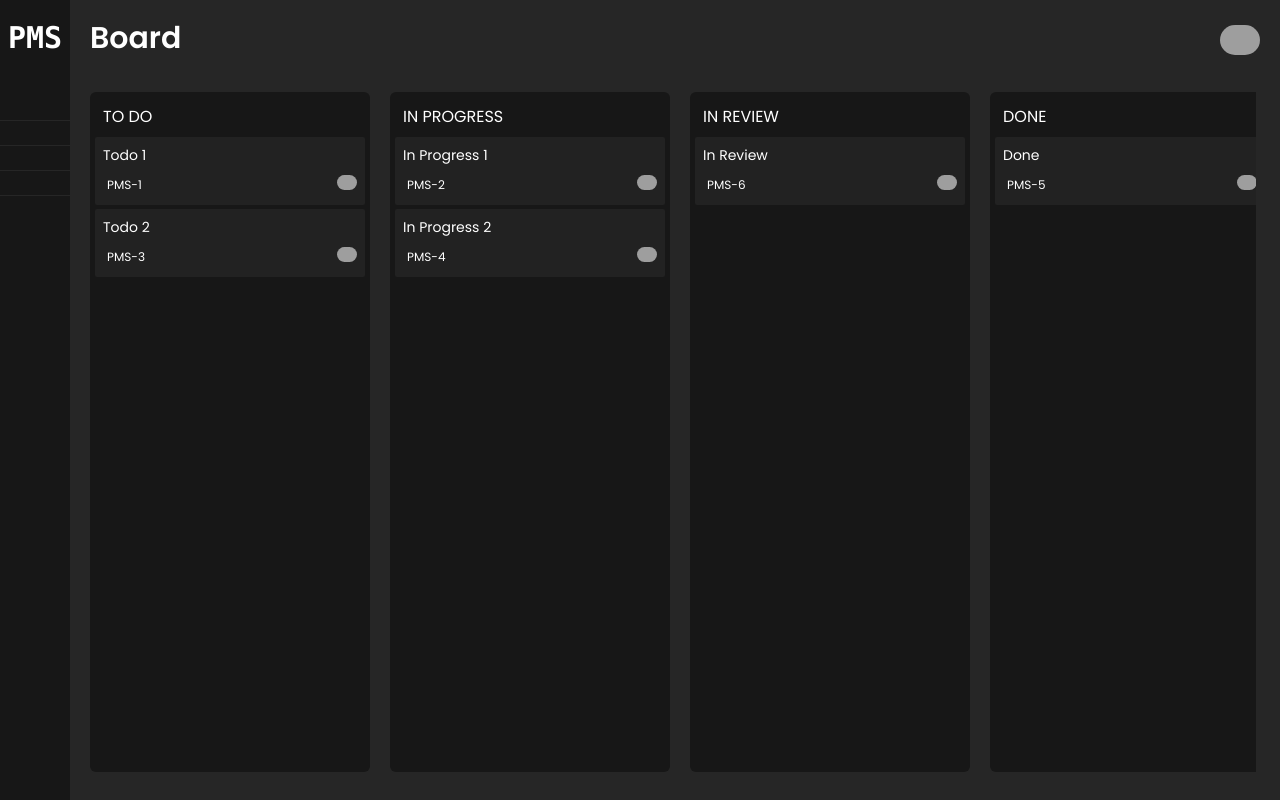
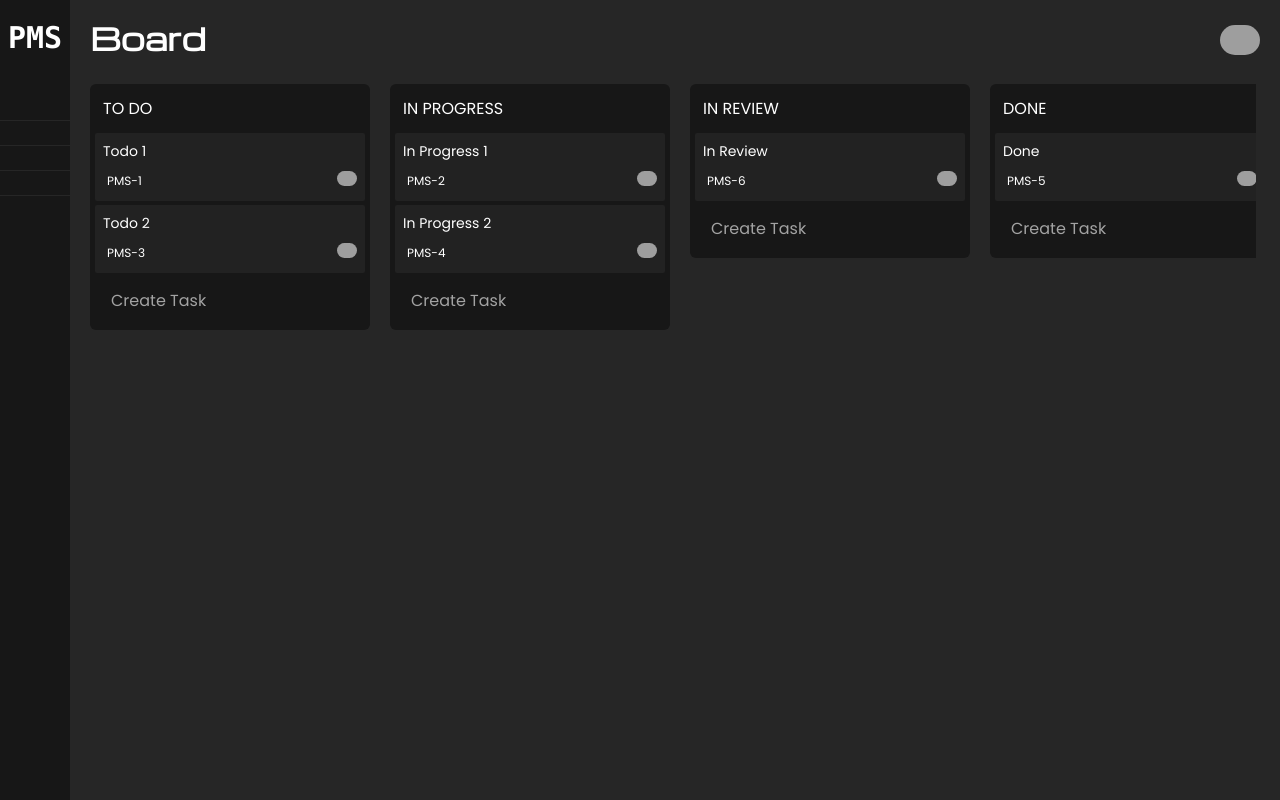
Before and after one commit to Kirolos-kr7/Projex, a React (Vite) app in the folder client/: page /board in a window 1280 px wide. Built offline with nearby package versions, Linux system fonts and the light colour scheme; grey boxes are pictures that could not be loaded.

Commit message:
added editable text-value

```diff
--- a/client/src/App.css
+++ b/client/src/App.css
@@ -8,7 +8,8 @@ body {
 }
 
 .page-title {
-  @apply text-3xl font-semibold;
+  @apply mb-7 text-3xl font-semibold;
+  font-family: 'Michroma';
 }
 
 .scroller::-webkit-scrollbar {
@@ -27,6 +28,12 @@ body {
   @apply h-4 rounded-lg bg-gray-600;
 }
 
-.ring-it {
-  @apply outline-none ring-red-600 focus-visible:ring-2;
+input[type='text'],
+button,
+a {
+  @apply outline-none ring-red-600/80 focus-visible:ring-2;
 }
+
+input[type='text'] {
+  @apply -m-px w-full rounded-sm border border-gray-800 bg-gray-900 p-2;
+}
--- a/client/src/components/Board/Task.tsx
+++ b/client/src/components/Board/Task.tsx
@@ -8,7 +8,7 @@ import Priority from './Priority'
 const Event = ({ task }: { task: Task }) => {
   return (
     <button
-      className="ring-it  rounded-sm bg-gray-800/75 p-2 text-left"
+      className="rounded-sm bg-gray-800/75 p-2 text-left"
       draggable="true"
       onDragStart={(e) => {
         const el = e.target as HTMLElement
--- /dev/null
+++ b/client/src/components/UI/Editable.tsx
@@ -0,0 +1,41 @@
+import { useEffect, useRef, useState } from 'react'
+import Check from '@iconify-icons/ic/check'
+import Close from '@iconify-icons/ic/close'
+import { Icon } from '@iconify/react/dist/offline'
+
+const Editable = ({ val }: { val: string }) => {
+  const [isEditing, setIsEditing] = useState(false)
+  const inputRef = useRef<HTMLInputElement>(null)
+
+  useEffect(() => {
+    inputRef.current?.focus()
+  }, [isEditing])
+
+  return (
+    <div className="relative mb-1">
+      {!isEditing && (
+        <h2 className="p-2 uppercase" onClick={() => setIsEditing(true)}>
+          {val}
+        </h2>
+      )}
+      {isEditing && (
+        <>
+          <input type="text" ref={inputRef} defaultValue={val} />
+          <div className="absolute right-0 mt-1.5 flex items-center gap-1.5">
+            <button className="grid h-7 w-7 place-content-center rounded-sm bg-gray-700 shadow-md">
+              <Icon icon={Check} width="20px" />
+            </button>
+            <button
+              className="grid h-7 w-7 place-content-center rounded-sm bg-gray-700 shadow-md"
+              onClick={() => setIsEditing(false)}
+            >
+              <Icon icon={Close} width="20px" />
+            </button>
+          </div>
+        </>
+      )}
+    </div>
+  )
+}
+
+export default Editable
--- a/client/src/pages/Board.tsx
+++ b/client/src/pages/Board.tsx
@@ -1,13 +1,16 @@
 import { useState } from 'react'
 import Task from '../components/Board/Task'
 import { Task as TaskType } from '../types'
+import Add from '@iconify-icons/ic/add'
+import { Icon } from '@iconify/react/dist/offline'
+import Editable from '../components/UI/Editable'
 
 const Board = () => {
   const [states] = useState([
-    { name: 'TO DO', id: 1 },
-    { name: 'IN PROGRESS', id: 2 },
-    { name: 'IN REVIEW', id: 3 },
-    { name: 'DONE', id: 4 }
+    { name: 'To Do', id: 1 },
+    { name: 'In Progress', id: 2 },
+    { name: 'In Review', id: 3 },
+    { name: 'Done', id: 4 }
   ])
 
   const [tasks, setTasks] = useState<TaskType[]>([
@@ -74,10 +77,11 @@ const Board = () => {
     <div>
       <h1 className="page-title">Board</h1>
 
-      <div className="[&>*]:min-w-[280px] scroller [&>*]:p-1 [&>*]:h-[calc(100vh-120px)] [&>*]:rounded-md [&>*]:bg-gray-900 [&>*]:border [&>*]:border-transparent -m-1 mt-8 flex max-w-full items-center gap-5 overflow-x-auto p-1 pb-2">
+      <div className="[&>*]:min-w-[280px] scroller [&>*]:p-1 [&>*]:rounded-md [&>*]:bg-gray-900 [&>*]:border [&>*]:border-transparent -m-1 flex max-w-full items-start gap-5 overflow-x-auto p-1 pb-2">
         {states.map(({ name, id }) => {
           return (
             <div
+              className="transition-all"
               key={id}
               onDragEnter={(e) => {
                 const el = e.target as HTMLElement
@@ -97,12 +101,16 @@ const Board = () => {
                 handleDrop(id)
               }}
             >
-              <h2 className="p-2">{name}</h2>
+              <Editable val={name} />
+              {/* <h2 className="p-2">{name}</h2> */}
               <div className="grid gap-1">
                 {tasks.map((task, i) => {
                   if (task.status == id) return <Task key={i} task={task} />
                 })}
               </div>
+              <button className="mt-1 flex w-full items-center gap-1 rounded-sm p-3 text-gray-400 hover:bg-zinc-800">
+                <Icon icon={Add} width="24px" /> Create Task
+              </button>
             </div>
           )
         })}
```
